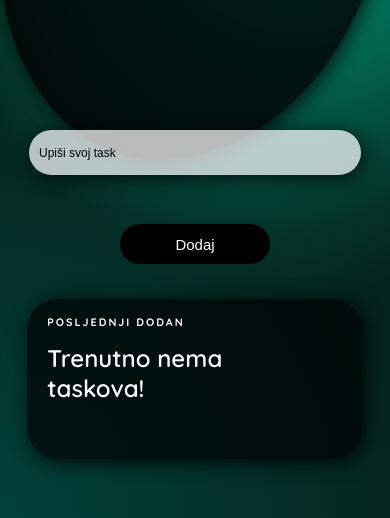
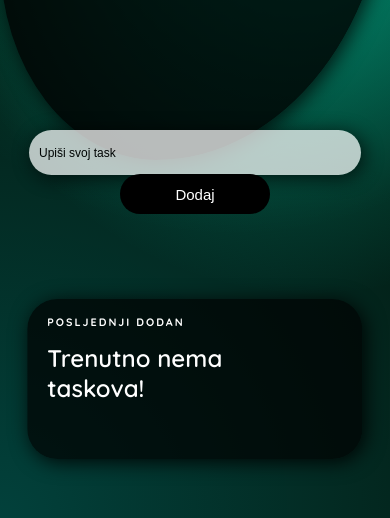
Before and after one commit to Amchi1812/TO-DO-List, a plain HTML site: page index.html in a window 390 px wide. Shown: the part 326-844 px from the top of the page. Drawn offline with Linux system fonts and the light colour scheme.

Commit message:
Initial commit

```diff
--- a/css/style.css
+++ b/css/style.css
@@ -358,7 +358,7 @@ ul li a:hover {
     #dodaj {
         width: 150px;
         height: 15px;
-        top: 550px;
+        top: 500px;
 
     }
 
```
